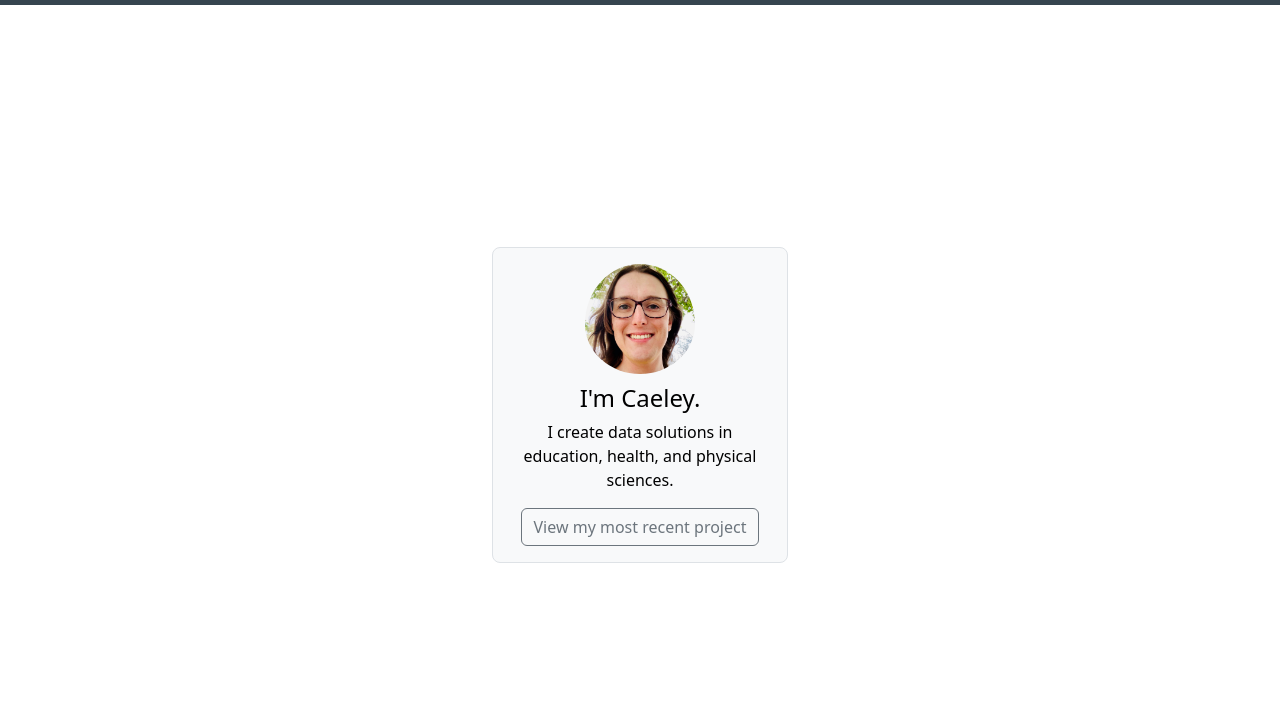
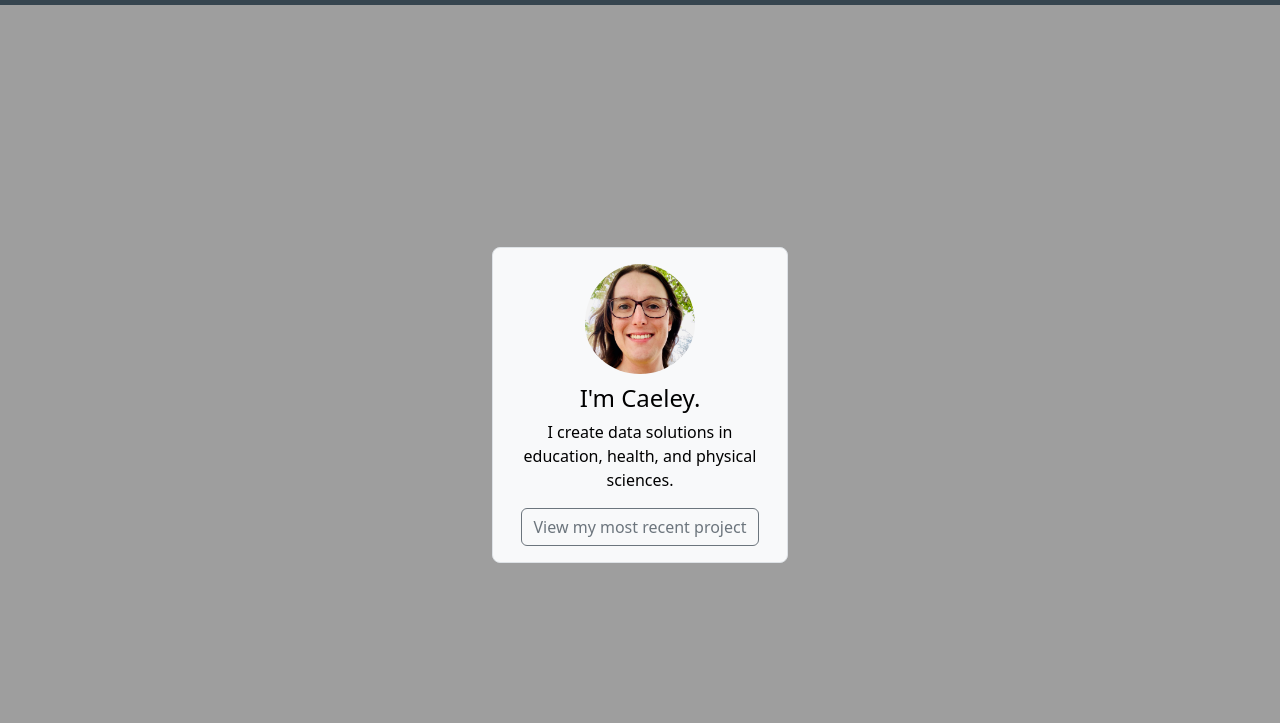
Before and after one commit to clewis53/Caeley-Lewis-Portfolio-Website, a plain HTML site: page index.html in a window 1280 px wide. Shown: the part 77-800 px from the top of the page. Drawn offline with nearby package versions, Linux system fonts and the light colour scheme; the site is published under a folder, as on GitHub Pages, so addresses that start at the root find nothing.

Commit message:
Update styles.css
A final attempt to get the background to render

```diff
--- a/css/styles.css
+++ b/css/styles.css
@@ -5,7 +5,7 @@ html {
 
 .bg {
 	/* The image used */
-	background-image: url(/images/lorenz.png);
+	background-image: url("../images/lorenz.png");
 	/* Full height */
 	height: 100%;
 
```
